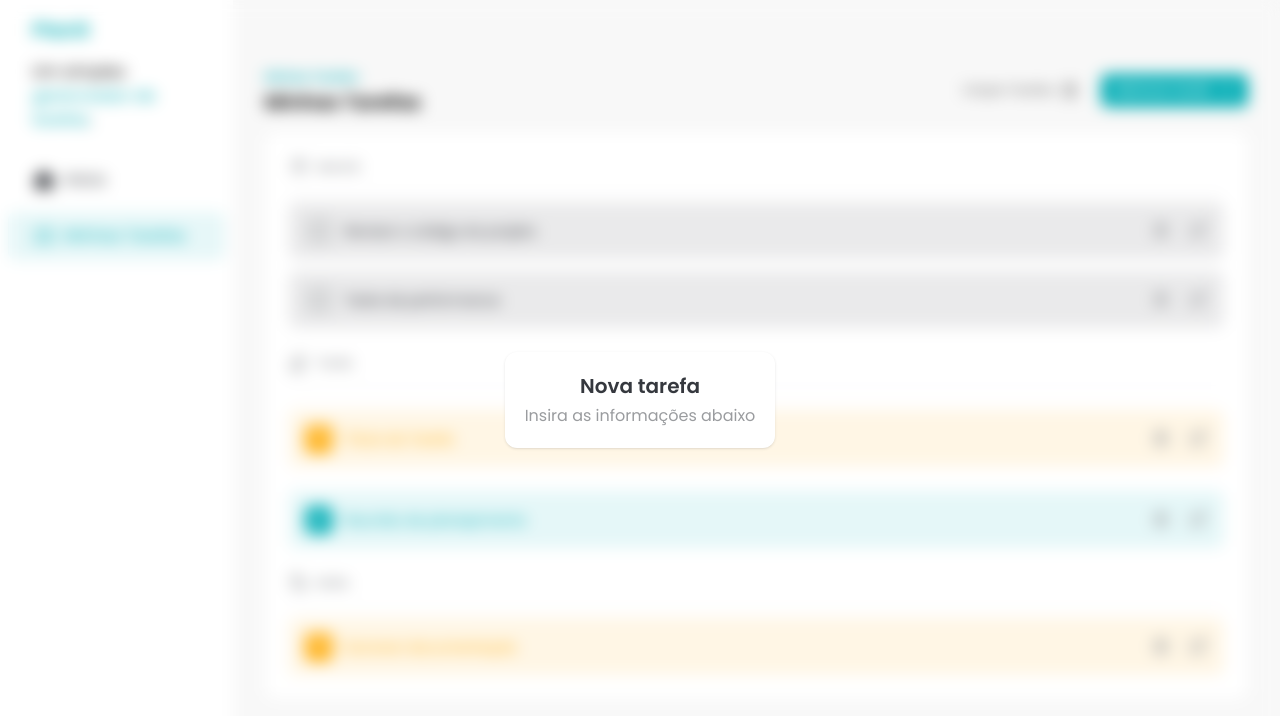
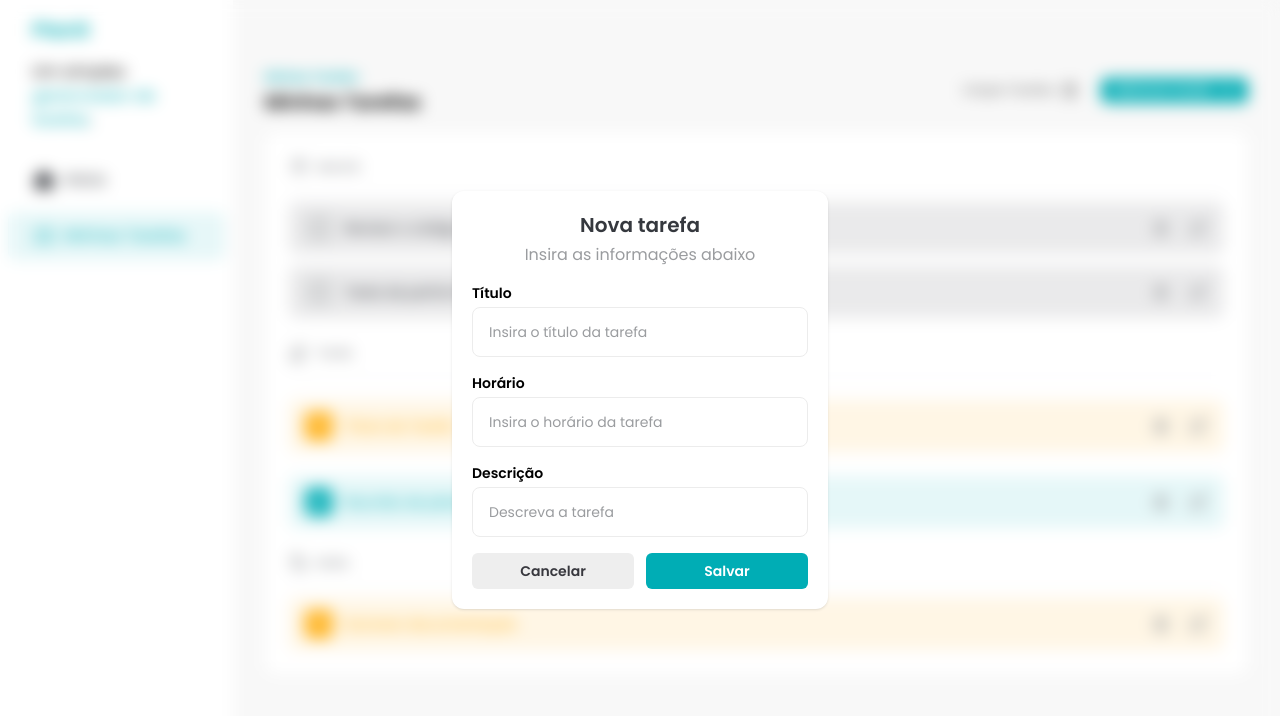
Before and after one commit to HiagoSilvaAnjos/Planit, a React (Vite) app: page / in a window 1280 px wide. Both pictures are taken after a click on the button "Adicionar tarefa". Shown: the top 716 px of the page. Built offline with nearby package versions, Linux system fonts and the light colour scheme.

Commit message:
feat: add initial Dialog Propertys

```diff
--- a/src/components/AddTaskDialog/AddTaskDialog.tsx
+++ b/src/components/AddTaskDialog/AddTaskDialog.tsx
@@ -1,17 +1,50 @@
 import { createPortal } from "react-dom";
+import Input from "../Input/Input";
+import Button from "../Button/Button";
 
 interface AddTaskDialogProps {
   isOpen: boolean;
+  DialogClose: () => void;
 }
 
-const AddTaskDialog = ({ isOpen }: AddTaskDialogProps) => {
+const AddTaskDialog = ({ isOpen, DialogClose }: AddTaskDialogProps) => {
   if (!isOpen) return null;
 
   return createPortal(
     <div className="fixed bottom-0 left-0 top-0 flex h-screen w-screen items-center justify-center backdrop-blur transition">
       <div className="rounded-xl bg-white p-5 text-center shadow">
         <h2 className="text-xl font-semibold text-[#35383E]">Nova tarefa</h2>
-        <p className="mt-1 text-[#9A9C9F]">Insira as informações abaixo</p>
+        <p className="mb-4 mt-1 text-[#9A9C9F]">Insira as informações abaixo</p>
+        <div className="flex w-[336px] flex-col space-y-4">
+          <Input
+            id="title"
+            label="Título"
+            placeholder={"Insira o título da tarefa"}
+          />
+          <Input
+            id="time"
+            label="Horário"
+            placeholder={"Insira o horário da tarefa"}
+          />
+          <Input
+            id="description"
+            label="Descrição"
+            placeholder={"Descreva a tarefa"}
+          />
+          <div className="flex gap-3">
+            <Button
+              onClick={DialogClose}
+              className="w-full"
+              variant="secondary"
+              size="large"
+            >
+              Cancelar
+            </Button>
+            <Button className="w-full" size="large">
+              Salvar
+            </Button>
+          </div>
+        </div>
       </div>
     </div>,
     document.body
--- a/src/components/Button/Button.tsx
+++ b/src/components/Button/Button.tsx
@@ -1,19 +1,35 @@
-interface ButtonProps {
+interface ButtonProps extends React.ButtonHTMLAttributes<HTMLButtonElement> {
   children: React.ReactNode;
-  variant?: "primary" | "ghost";
+  variant?: "primary" | "ghost" | "secondary";
+  size?: "smail" | "large";
+  className?: string;
   onClick?: () => void | undefined;
 }
 
-const Button = ({ children, variant = "primary", onClick }: ButtonProps) => {
+const Button = ({
+  children,
+  size = "smail",
+  variant = "primary",
+  onClick,
+  className,
+  ...rest
+}: ButtonProps) => {
   const getVariantClasses = () => {
     if (variant === "primary") return "bg-[#00adb5] text-white";
+    if (variant === "secondary") return "text-[#38383E] bg-[#EEEEEE]";
+    if (variant === "ghost") return "text-[#818181] bg-transparent";
+  };
 
-    if (variant === "ghost") return "text-[#818181] bg-transparent";
+  const getSizeClasses = () => {
+    if (size === "smail") return "py-1 text-xs";
+
+    if (size === "large") return "py-2 text-sm";
   };
 
   return (
     <button
-      className={`${getVariantClasses()} flex items-center gap-2 rounded-md px-3 py-2 text-xs font-semibold transition hover:opacity-75`}
+      {...rest}
+      className={`${getVariantClasses()} ${getSizeClasses()} flex items-center justify-center gap-2 rounded-md px-3 font-semibold transition hover:opacity-75 ${className}`}
       onClick={onClick}
     >
       {children}
--- /dev/null
+++ b/src/components/Input/Input.tsx
@@ -0,0 +1,20 @@
+interface InputProps extends React.InputHTMLAttributes<HTMLInputElement> {
+  label: string;
+}
+
+const Input = ({ label, ...rest }: InputProps) => {
+  return (
+    <div className="flex flex-col space-y-1 text-left">
+      <label className="text-sm font-semibold" htmlFor={rest.id}>
+        {label}
+      </label>
+      <input
+        className="rounded-lg border border-solid border-[#ECECEC] px-4 py-3 outline-[#00ADB5] placeholder:text-sm placeholder:text-[#9A9C9F]"
+        type="text"
+        {...rest}
+      />
+    </div>
+  );
+};
+
+export default Input;
--- a/src/components/Tasks/Tasks.tsx
+++ b/src/components/Tasks/Tasks.tsx
@@ -20,6 +20,10 @@ const Tasks = () => {
   const morningTasks = tasks.filter((task) => task.time == "morning");
   const afternoonTasks = tasks.filter((task) => task.time == "afternoon");
   const eveningTasks = tasks.filter((task) => task.time == "evening");
+
+  const handleDialogClose = () => {
+    setAddTaskDialogIsOpen(false);
+  };
 
   const handleTasksDeleteClick = (taskId: number) => {
     const newTasks = tasks.filter((task) => task.id != taskId);
@@ -74,7 +78,10 @@ const Tasks = () => {
             <AddIcon />
           </Button>
 
-          <AddTaskDialog isOpen={addTaskDialogIsOpen} />
+          <AddTaskDialog
+            isOpen={addTaskDialogIsOpen}
+            DialogClose={handleDialogClose}
+          />
         </div>
       </div>
 
```
